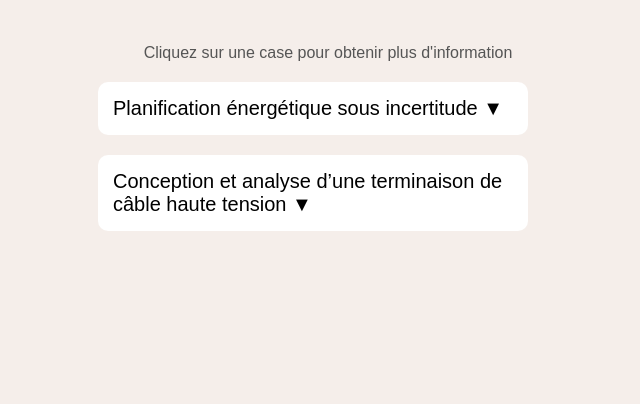
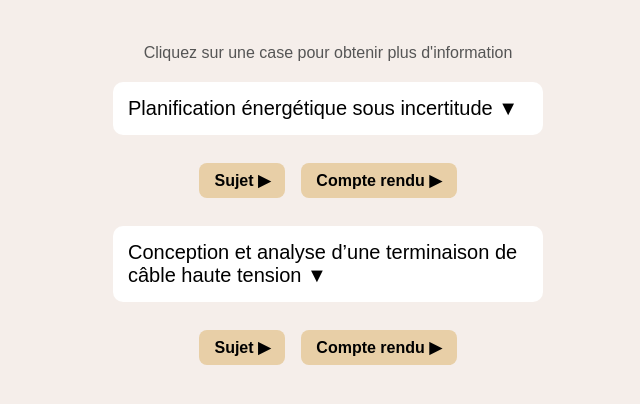
Before and after one commit to Elo-ui/projets1_eloise, a plain HTML site: page index.html in a window 1280 px wide. Shown: the whole page, without its empty margins (312-952 px from the left). Drawn offline with Linux system fonts and the light colour scheme.

Commit message:
Add files via upload

```diff
--- a/index.html
+++ b/index.html
@@ -29,8 +29,9 @@
 
 
         .projet {
-            width: 400px;
-            margin: 20px;
+            width: 100%;
+            max-width: 400px;
+            margin: 20px auto;
             padding: 15px;
             border-radius: 10px;
             cursor: pointer;
@@ -41,8 +42,9 @@
         }
 
         .pdfs {
-            display: none;
-            margin-bottom: 20px;
+            display: flex;
+            justify-content: center;
+            flex-wrap: wrap;
         }
 
         .pdfs a {
```
